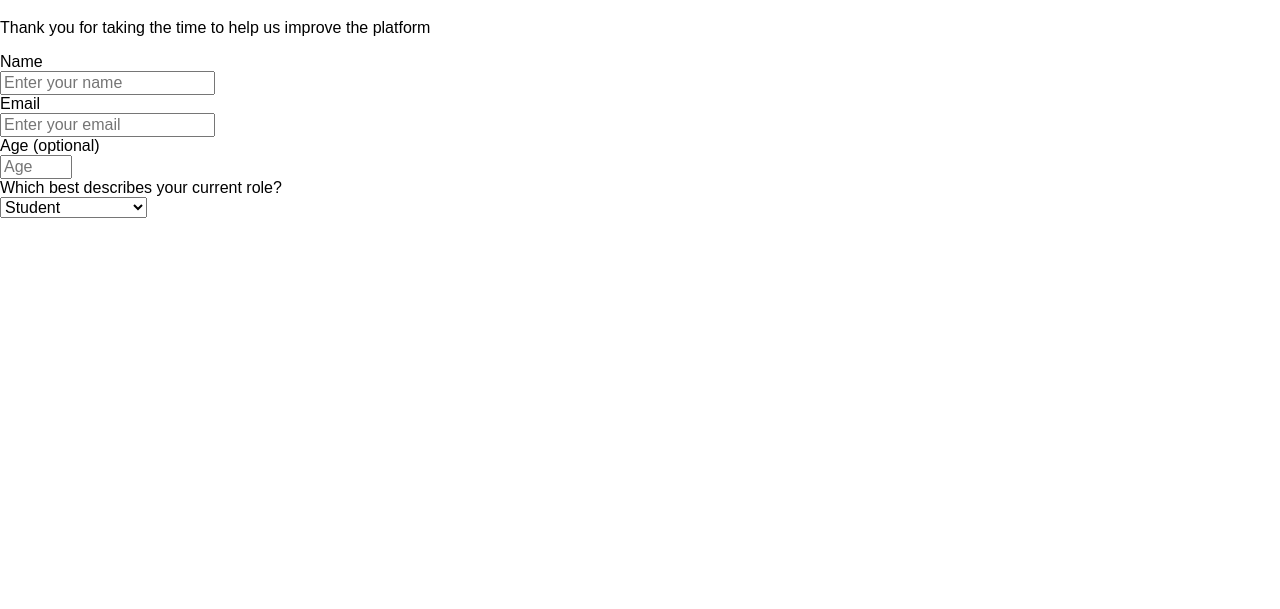
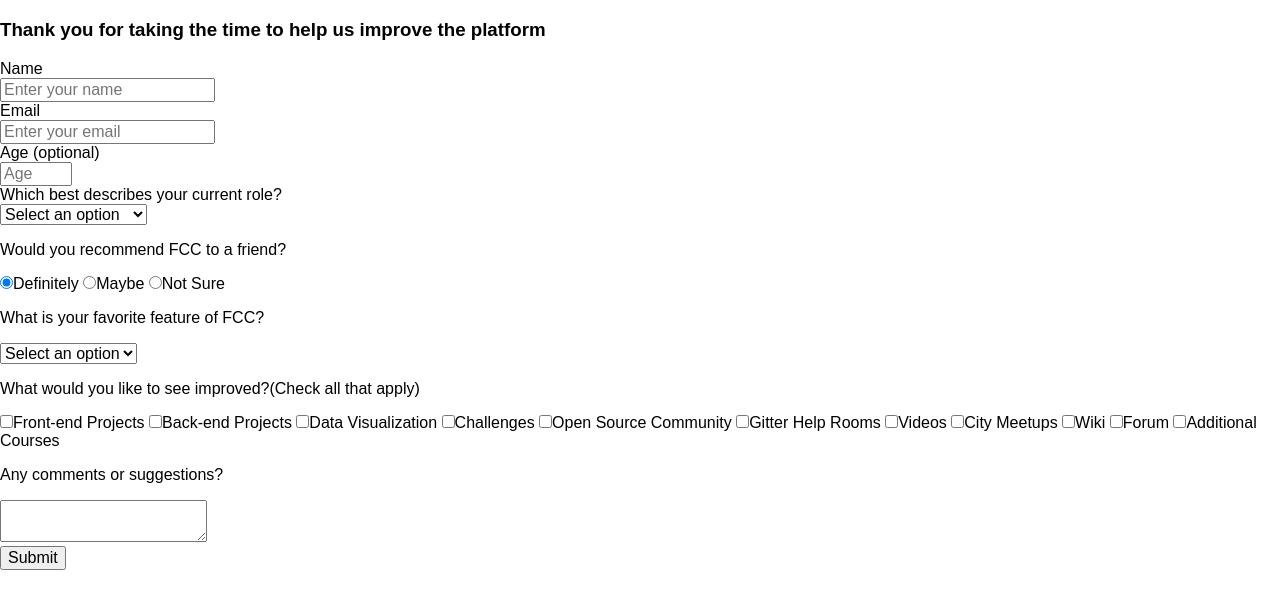
Before and after one commit to Stacy-Riley/fcc-survey-form, a plain HTML site: page index.html in a window 1280 px wide. Shown: the part 61-670 px from the top of the page. Drawn offline with Linux system fonts and the light colour scheme.

Commit message:
Added the second half of the survey form into HTML

```diff
--- a/index.html
+++ b/index.html
@@ -6,27 +6,114 @@
 	<title>freeCodeCamp Survey Form</title>
 </head>
 <body>
+	<div id="container">
 		<header>
 			<h1 id="title">freeCodeCamp Survey Form</h1>
-		<p id="description">Thank you for taking the time to help us improve the platform</p>
+			<h3 id="description">Thank you for taking the time to help us improve the platform</h3>
 		</header>
 		<form id="survey-form">
-		<label id="name-label" for="name">Name</label><br>
-		<input id="name" type="text" name="name" placeholder="Enter your name"><br>
+<!--Name Entry-->
+			<div class="form-group">
+				<label id="name-label" for="name">Name</label>
+				<br>
+				<input id="name" type="text" name="name" placeholder="Enter your name">
+			</div>
+<!--Email Entry-->
+			<div class="form-group">
 				<label id="email-label" for="email">Email</label><br>
-		<input id="email" type="email" name="email" placeholder="Enter your email"><br>
+				<input id="email" type="email" name="email" placeholder="Enter your email" required>
+			</div>
+<!--Age Entry-->
+			<div class="form-group">
 				<label id="number-label"for="age">Age (optional)</label><br>
-		<input id="number" type="number" name="age" min="10" max="100" placeholder="Age"><br>
-		<label for="dropdown">Which best describes your current role?</label><br>
-		<select id="dropdown" name="dropdown">
+				<input id="number" type="number" name="age" min="10" max="100" placeholder="Age">
+			</div>
+<!--Dropdown Current Role Entry-->
+			<div class="form-group">
+				<label for="dropdown">Which best describes your current role?</label>
+				<br>
+				<select id="dropdown" name="role" class="">
+					<option disabled selected value>Select an option</option>
 					<option value="Student">Student</option>
 					<option value="Full Time Job">Full Time Job</option>
 					<option value="Full Time Lerner">Full Time Learner</option>
 					<option value="Prefer not to say">Prefer not to say</option>
 					<option value="Other">Other</option>
-		</select><br>
-
-
+				</select>
+			</div>
+<!--Radio User Recommend Entry-->
+			<div class="form-group">
+				<p>Would you recommend FCC to a friend?</p>
+				<label>
+					<input type="radio" name="user-recommend" value="definitely" class="input-radio" checked>Definitely
+				</label>
+				<label>
+					<input type="radio" name="user-recommend" value="maybe" class="input-radio">Maybe
+				</label>
+				<label>
+					<input type="radio" name="user-recommend" value="not-sure" class="input-radio">Not Sure
+				</label>
+			</div>
+<!--Dropdown Favorite Feature Entry-->
+			<div class="form-group">
+				<p>What is your favorite feature of FCC?</p>
+				<select id="most-like" name="mostLike" class="form-control" required>
+					<option disabled selected value>Select an option</option>
+					<option value="challenges">Challenges</option>
+					<option value="projects">Projects</option>
+					<option value="community">Community</option>
+					<option value="open-source">Open Source</option>
+				</select>
+			</div>
+<!--Checkbox Any Improvements Entry-->
+			<div class="form-group">
+				<p>What would you like to see improved?<span class="clue">(Check all that apply)</span></p>
+				<label>
+					<input type="checkbox" name="prefer" value="front-end-projects" class="input-checkbox">Front-end Projects
+				</label>
+				<label>
+					<input type="checkbox" name="prefer" value="back-end-projects" class="input-checkbox">Back-end Projects
+				</label>
+				<label>
+					<input type="checkbox" name="prefer" value="data-visualization" class="input-checkbox">Data Visualization
+				</label>
+				<label>
+					<input type="checkbox" name="prefer" value="challenges" class="input-checkbox">Challenges
+				</label>
+				<label>
+					<input type="checkbox" name="prefer" value="open-source-community" class="input-checkbox">Open Source Community
+				</label>
+				<label>
+					<input type="checkbox" name="prefer" value="gitter-help-rooms" class="input-checkbox">Gitter Help Rooms
+				</label>
+				<label>
+					<input type="checkbox" name="prefer" value="videos" class="input-checkbox">Videos
+				</label>
+				<label>
+					<input type="checkbox" name="prefer" value="city-meetups" class="input-checkbox">City Meetups
+				</label>
+				<label>
+					<input type="checkbox" name="prefer" value="wiki" class="input-checkbox">Wiki
+				</label>
+				<label>
+					<input type="checkbox" name="prefer" value="forum" class="input-checkbox">Forum
+				</label>
+				<label>
+					<input type="checkbox" name="prefer" value="additional-courses" class="input-checkbox">Additional Courses
+				</label>
+			</div>
+<!--Text Any Comments Entry-->
+			<div class="form-group">
+				<p>Any comments or suggestions?</p>
+				<textarea name="comments" id="comments" class="input-textarea"placeholder="Enter your comment here...">
+				</textarea>
+			</div>
+<!--Submit Button-->
+			<div class="form-group">
+				<button type="Submit" id="submit" class="submit-button">Submit
+				</button>
+			</div>
 		</form>
+	</div>
 </body>
 </html>
```
Lines whose indentation alone changed are shown as unchanged.
